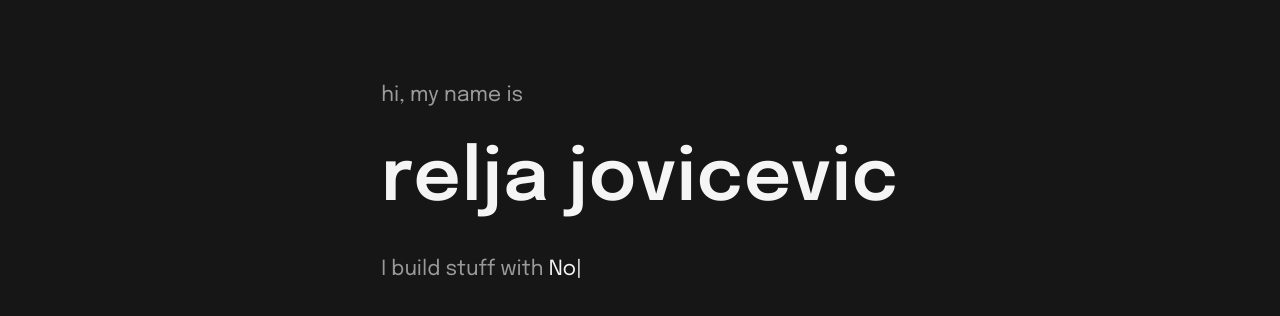
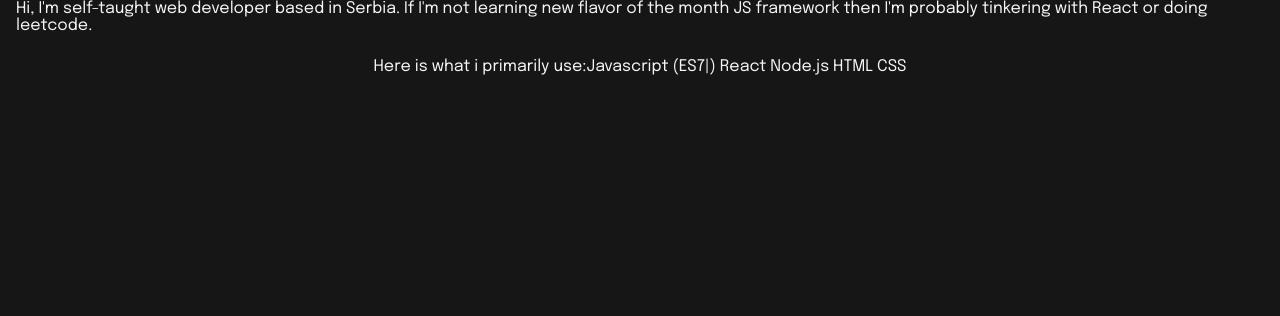
Before and after one commit to vosse/portfolio, a React (Create React App) app: page /about in a window 1280 px wide. Shown: the top 316 px of the page. Built offline with nearby package versions, Linux system fonts and the light colour scheme.

Commit message:
Initial commit v0.2

```diff
--- a/package.json
+++ b/package.json
@@ -8,6 +8,7 @@
     "@testing-library/user-event": "^7.1.2",
     "react": "^16.13.1",
     "react-dom": "^16.13.1",
+    "react-router-dom": "^5.2.0",
     "react-scripts": "3.4.3",
     "typed.js": "^2.0.11"
   },
--- a/src/App.js
+++ b/src/App.js
@@ -1,5 +1,19 @@
 import React from 'react';
+import  { BrowserRouter, Route, Switch, Redirect } from 'react-router-dom'
 
 import { Landing } from './Components/Landing'
+import { About } from './Components/About'
 
-export const App = () => <div><Landing /></div>
+export const App = () => {
+
+
+
+    return (
+        <BrowserRouter basename={process.env.PUBLIC_URL}>
+            <Switch>
+                <Route exact path='/' component={ Landing } />
+                <Route exact path='/about' component={ About } />
+            </Switch>
+        </BrowserRouter>
+    )
+}
--- /dev/null
+++ b/src/Components/About.js
@@ -0,0 +1,42 @@
+import React, { useEffect } from 'react'
+import Typed from 'typed.js'
+
+
+export const About = () => {
+
+
+    useEffect( () => {
+        let options = {
+            strings: ['5', '6', '7', '8', '9', '10', '11', 'NaN'],
+            typeSpeed: 60,
+            backDelay: 1500,
+            smartBackspace: true,
+            backSpeed: 60,
+            showCursor: true,
+            cursorChar: '|',
+        }
+
+        let typed = new Typed('#typed-text', options)
+    }, [])
+
+
+
+    return (
+        <div className="container">
+            <div className="aboutme-text">
+                Hi, I'm self-taught web developer based in Serbia.
+                If I'm not learning new flavor of the month JS framework then I'm probably tinkering with React or doing leetcode.
+            </div>
+            <div className="tech-container">
+                <div className="tech-title">Here is what i primarily use:</div>
+                <div className="tech-stack">
+                    Javascript (ES<span id="typed-text"></span>)
+                    React
+                    Node.js
+                    HTML
+                    CSS
+                </div>
+            </div>
+        </div>
+    )
+}
--- a/src/Components/Landing.js
+++ b/src/Components/Landing.js
@@ -1,8 +1,10 @@
 import React, { useEffect } from 'react'
 import Typed from 'typed.js'
+import { Link } from 'react-router-dom'
 
 
 
+import { About } from './About'
 
 
 
@@ -42,6 +44,7 @@
                 </div>
             </div>
             <div className="header">
+                <Link className='aboutme-btn' to='/about'>about me</Link>
             </div>
         </div>
     )
--- a/src/index.css
+++ b/src/index.css
@@ -110,6 +110,15 @@
 }
 
 
+.tech-container {
+  color: whitesmoke;
+}
+
+.aboutme-text {
+  color: whitesmoke;
+}
+
+
 @media screen and (max-width: 768px) {
 
   .title-text {
```
Also changed, not shown: src/Components/Contact.js (added), 1 other file (tests, documents, lock files or other folders).
